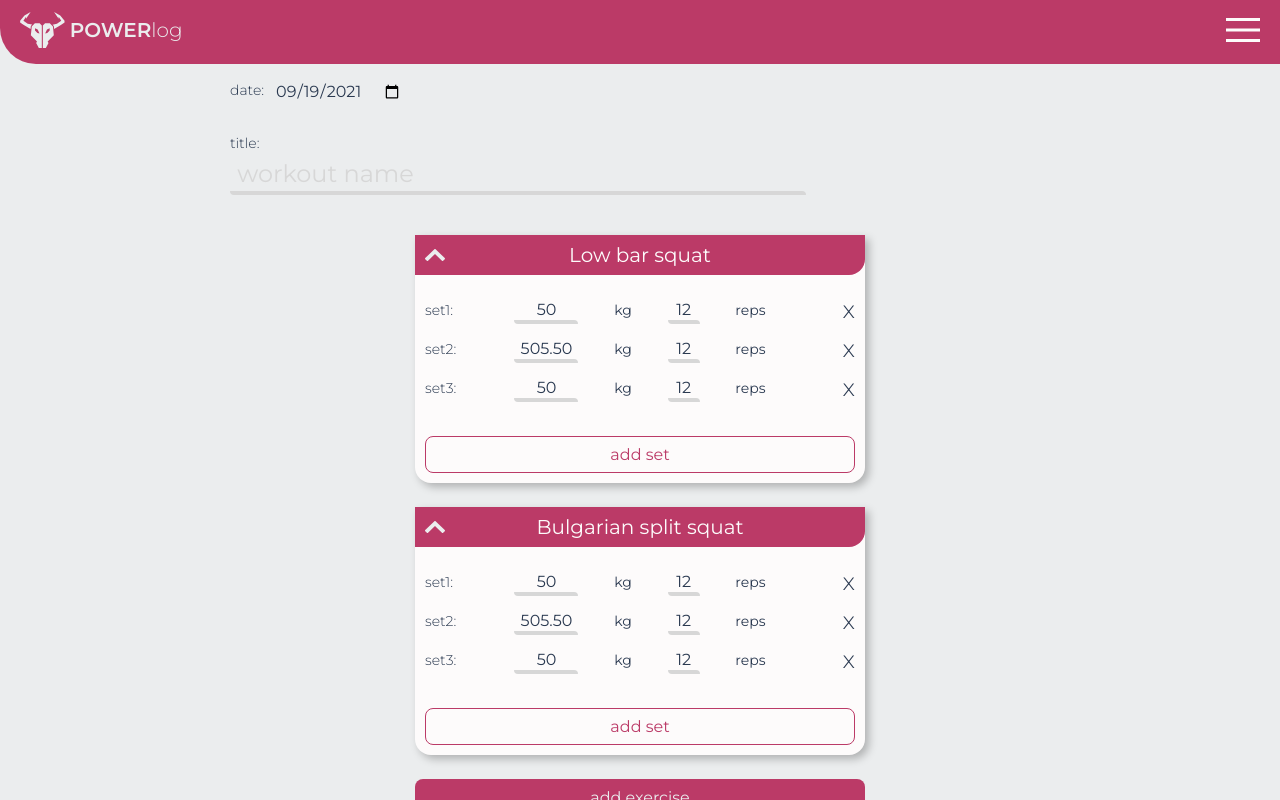
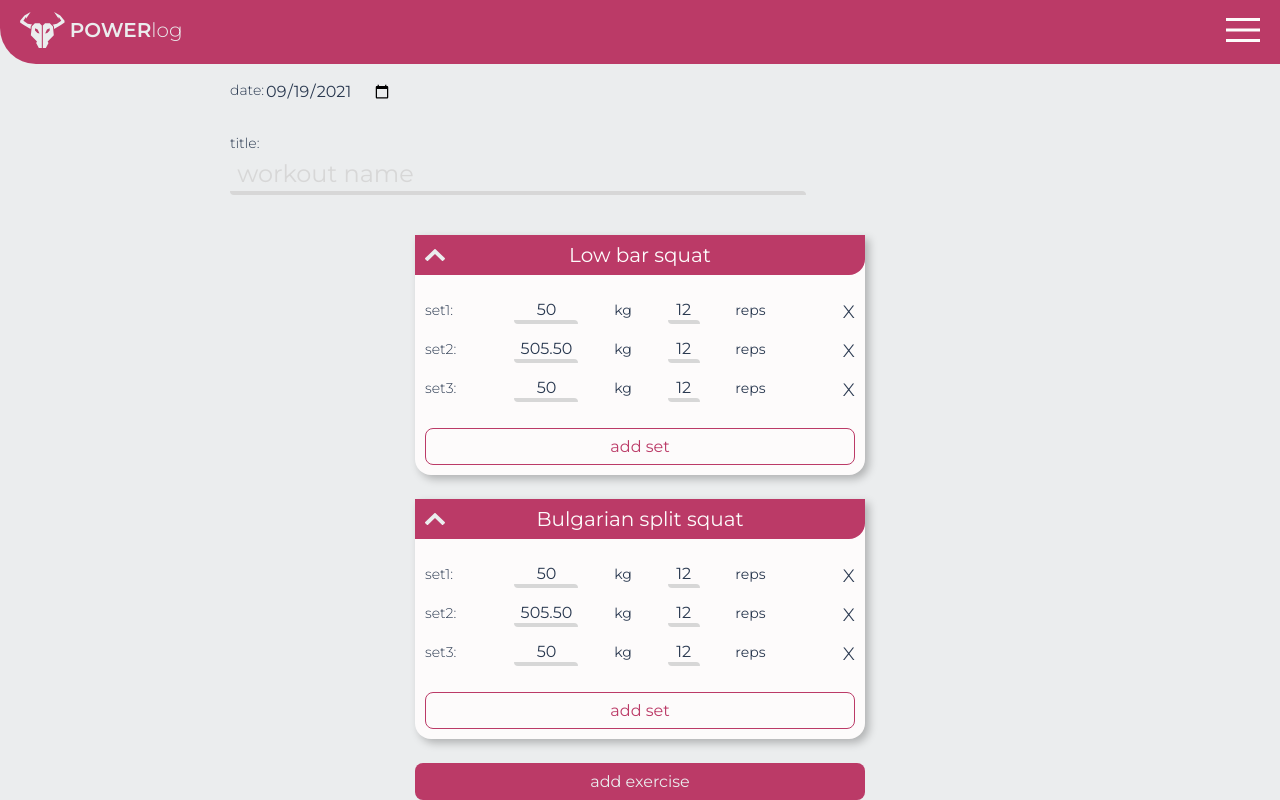
Before and after one commit to WojCzu/power-log, a React (Create React App) app: page /workouts/add in a window 1280 px wide. Built offline with nearby package versions, Linux system fonts and the light colour scheme.

Commit message:
Add input factory

```diff
--- a/src/components/atoms/Input/Input.js
+++ b/src/components/atoms/Input/Input.js
@@ -1,10 +1,34 @@
 import React from 'react';
-import { Wrapper, StyledInput } from './Input.styles';
+import PropTypes from 'prop-types';
+import {
+  Wrapper,
+  TextInput,
+  DateInput,
+  RadioInput,
+  StyledTextarea,
+} from './Input.styles';
 
-const Input = ({ ...props }) => (
-  <Wrapper>
-    <StyledInput {...props} />
-  </Wrapper>
-);
+const Input = ({ type = 'text', ...props }) => {
+  switch (type) {
+    case 'text':
+      return (
+        <Wrapper>
+          <TextInput type={type} {...props} />
+        </Wrapper>
+      );
+    case 'date':
+      return <DateInput type={type} {...props} />;
+    case 'radio':
+      return <RadioInput type={type} {...props} />;
+    case 'textarea':
+      return <StyledTextarea {...props} />;
+    default:
+      <input type={type} {...props} />;
+  }
+};
 
 export default Input;
+
+Input.propTypes = {
+  type: PropTypes.string,
+};
--- a/src/components/atoms/Input/Input.styles.js
+++ b/src/components/atoms/Input/Input.styles.js
@@ -1,3 +1,4 @@
+import { darkOutline } from 'assets/styles/outline';
 import styled from 'styled-components';
 
 export const Wrapper = styled.div`
@@ -30,7 +31,7 @@ export const Wrapper = styled.div`
   }
 `;
 
-export const StyledInput = styled.input`
+export const TextInput = styled.input`
   background: none;
   padding: 0.3em;
   margin: 0;
@@ -51,3 +52,31 @@ export const StyledInput = styled.input`
     color: ${({ theme }) => theme.color.gray};
   }
 `;
+
+export const DateInput = styled.input`
+  margin: 0;
+  font-size: ${({ theme }) => theme.fontSize.m};
+  background: none;
+  border: none;
+  color: ${({ theme }) => theme.color.black};
+
+  &::-webkit-calendar-picker-indicator {
+    margin: 0;
+  }
+  ${darkOutline}
+`;
+
+export const RadioInput = styled.input`
+  accent-color: ${({ theme }) => theme.color.purple};
+`;
+
+export const StyledTextarea = styled.textarea`
+  width: 100%;
+  resize: vertical;
+
+  color: ${({ theme }) => theme.color.black};
+  font-size: ${({ theme }) => theme.fontSize.m};
+  background-color: ${({ theme }) => theme.color.white};
+  border: none;
+  ${darkOutline}
+`;
--- a/src/components/molecules/Exercise/Exercise.js
+++ b/src/components/molecules/Exercise/Exercise.js
@@ -1,11 +1,10 @@
 import React from 'react';
 import ExerciseSet from 'components/molecules/ExerciseSet/ExerciseSet';
-import { Button } from 'components/atoms/Button/Button';
-import { Wrapper } from './Exercise.styles';
+import { StyledButton } from './Exercise.styles';
 
 const Exercise = () => {
   return (
-    <Wrapper>
+    <>
       <ExerciseSet setNumber="1" weight="50" volume="12" volumeType="reps" />
       <ExerciseSet
         setNumber="2"
@@ -14,10 +13,10 @@ const Exercise = () => {
         volumeType="reps"
       />
       <ExerciseSet setNumber="3" weight="50" volume="12" volumeType="reps" />
-      <Button isFullWidth type="button">
+      <StyledButton isFullWidth type="button">
         add set
-      </Button>
-    </Wrapper>
+      </StyledButton>
+    </>
   );
 };
 
--- a/src/components/molecules/Exercise/Exercise.styles.js
+++ b/src/components/molecules/Exercise/Exercise.styles.js
@@ -1,10 +1,6 @@
 import styled from 'styled-components';
 import { Button } from 'components/atoms/Button/Button';
 
-export const Wrapper = styled.div`
-  padding: 10px;
-
-  ${Button} {
-    margin-top: 24px;
-  }
+export const StyledButton = styled(Button)`
+  margin-top: 16px;
 `;
--- a/src/components/molecules/Notes/Notes.js
+++ /dev/null
@@ -1,17 +0,0 @@
-import React from 'react';
-import { Wrapper, StyledTextarea } from './Notes.styles';
-
-const Notes = () => {
-  return (
-    <Wrapper>
-      <label htmlFor="notes"></label>
-      <StyledTextarea
-        rows="4"
-        id="notes"
-        placeholder="notes on training, technique, exercises etc..."
-      />
-    </Wrapper>
-  );
-};
-
-export default Notes;
--- a/src/components/molecules/Notes/Notes.styles.js
+++ /dev/null
@@ -1,19 +0,0 @@
-import styled from 'styled-components';
-import { darkOutline } from 'assets/styles/outline';
-
-export const Wrapper = styled.div`
-  padding: 10px;
-`;
-
-export const StyledTextarea = styled.textarea`
-  width: 100%;
-  padding: 0;
-
-  resize: vertical;
-
-  color: ${({ theme }) => theme.color.black};
-  font-size: ${({ theme }) => theme.fontSize.m};
-  background-color: ${({ theme }) => theme.color.white};
-  border: none;
-  ${darkOutline}
-`;
--- a/src/components/organisms/Accordion/Accordion.js
+++ b/src/components/organisms/Accordion/Accordion.js
@@ -1,11 +1,11 @@
 import React from 'react';
-import { Wrapper, StyledSummary } from './Accordion.styles';
+import { Wrapper, StyledSummary, Content } from './Accordion.styles';
 
 const Accordion = ({ title, children, ...props }) => {
   return (
     <Wrapper open>
       <StyledSummary {...props}>{title}</StyledSummary>
-      {children}
+      <Content>{children}</Content>
     </Wrapper>
   );
 };
--- a/src/components/organisms/Accordion/Accordion.styles.js
+++ b/src/components/organisms/Accordion/Accordion.styles.js
@@ -44,3 +44,7 @@ export const Wrapper = styled.details`
     transform: translateY(-50%) rotate(-90deg);
   }
 `;
+
+export const Content = styled.div`
+  padding: 10px;
+`;
--- a/src/components/organisms/Modal/ModalAddExercise.js
+++ b/src/components/organisms/Modal/ModalAddExercise.js
@@ -20,7 +20,7 @@ const ModalAddExercise = ({ closeModal, ...props }) => {
         <div>
           <p>repetitions:</p>
           <div>
-            <StyledRadio
+            <Input
               type="radio"
               id="reps"
               value="reps"
@@ -29,7 +29,7 @@ const ModalAddExercise = ({ closeModal, ...props }) => {
             <label htmlFor="reps">reps</label>
           </div>
           <div>
-            <StyledRadio
+            <Input
               type="radio"
               id="seconds"
               value="seconds"
@@ -53,10 +53,6 @@ const ModalAddExercise = ({ closeModal, ...props }) => {
 
 export default ModalAddExercise;
 
-const StyledRadio = styled.input`
-  accent-color: ${({ theme }) => theme.color.purple};
-  margin-right: 10px;
-`;
 const FormField = styled.div`
   display: flex;
   flex-direction: ${({ isColumn }) => isColumn && 'column'};
--- a/src/views/AddWorkout/AddWorkout.js
+++ b/src/views/AddWorkout/AddWorkout.js
@@ -3,14 +3,12 @@ import { Button } from 'components/atoms/Button/Button';
 import Input from 'components/atoms/Input/Input';
 import Accordion from 'components/organisms/Accordion/Accordion';
 import Exercise from 'components/molecules/Exercise/Exercise';
-import Notes from 'components/molecules/Notes/Notes';
 import { useModal } from 'hooks/useModal';
 import ModalConfirm from 'components/organisms/Modal/ModalConfirm';
 import ModalAddExercise from 'components/organisms/Modal/ModalAddExercise';
 
 import {
   Wrapper,
-  DateInput,
   StyledLabel,
   FormField,
   ExercisesContainer,
@@ -38,7 +36,7 @@ const AddWorkout = () => {
     <Wrapper>
       <FormField>
         <StyledLabel htmlFor="starting-date">date: </StyledLabel>
-        <DateInput
+        <Input
           type="date"
           id="starting-date"
           name="workout-start"
@@ -81,7 +79,12 @@ const AddWorkout = () => {
         )}
 
         <Accordion title="notes" isSmall>
-          <Notes />
+          <Input
+            type="textarea"
+            rows="4"
+            id="notes"
+            placeholder="notes on training, technique, exercises etc..."
+          />
         </Accordion>
       </ExercisesContainer>
 
--- a/src/views/AddWorkout/AddWorkout.styles.js
+++ b/src/views/AddWorkout/AddWorkout.styles.js
@@ -1,4 +1,3 @@
-import { darkOutline } from 'assets/styles/outline';
 import styled from 'styled-components';
 
 export const Wrapper = styled.form`
@@ -8,19 +7,6 @@ export const Wrapper = styled.form`
   display: flex;
   flex-direction: column;
   align-items: center;
-`;
-
-export const DateInput = styled.input`
-  margin-left: 10px;
-  font-size: ${({ theme }) => theme.fontSize.m};
-  background-color: transparent;
-  border: none;
-  color: ${({ theme }) => theme.color.black};
-
-  &::-webkit-calendar-picker-indicator {
-    margin: 0;
-  }
-  ${darkOutline}
 `;
 
 export const StyledLabel = styled.label`
```
